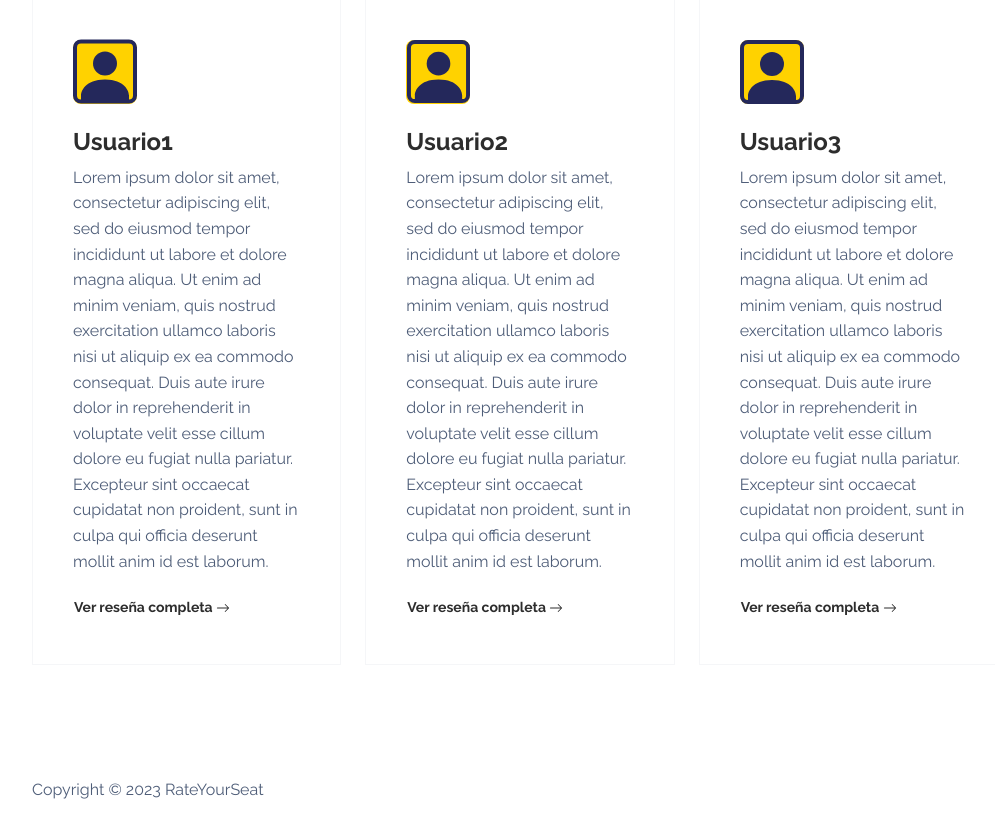
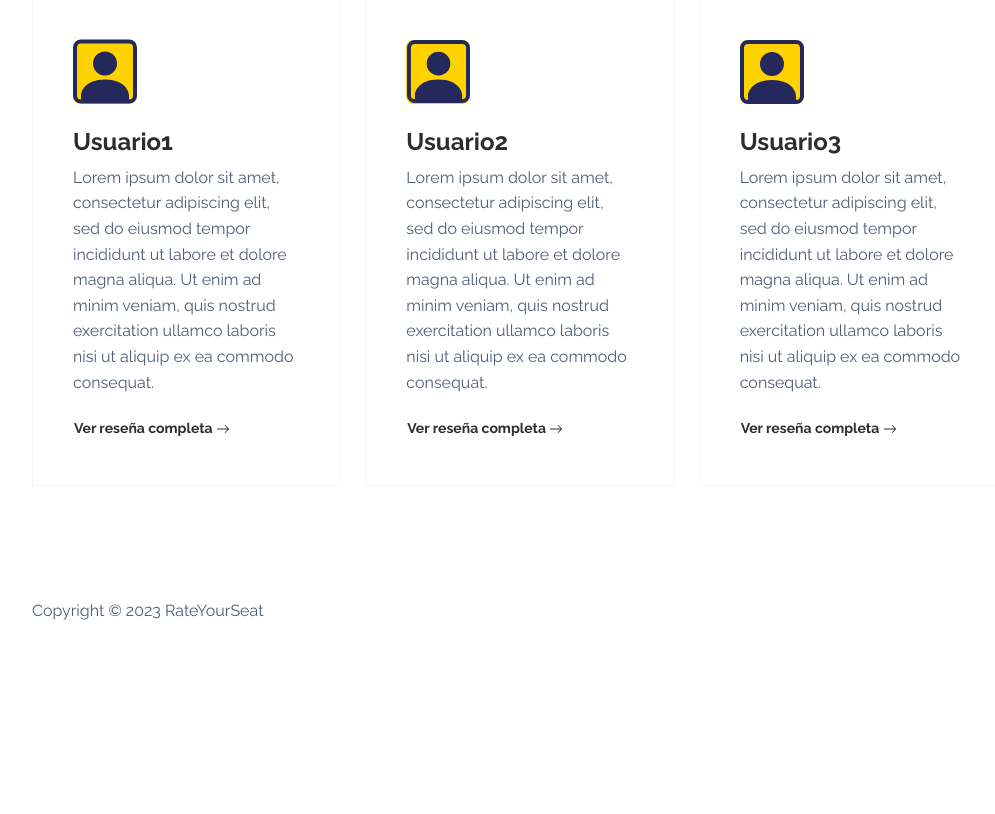
Before and after one commit to DCC-CC4401/2023-1-Grupo-16, a Django app: page /home/ in a window 1280 px wide. Shown: the part 515-1329 px from the top of the page, without its empty margins (120-1115 px from the left). After the commit the page ends 1135 px from the top, so only its background shows below. Run offline with Django 4.2, Linux system fonts and the light colour scheme; some libraries are stand-ins or nearby versions.

Commit message:
style: put less text in review example

```diff
--- a/rateyourseat/app_inicial/templates/app_inicial/home.html
+++ b/rateyourseat/app_inicial/templates/app_inicial/home.html
@@ -56,7 +56,7 @@
 </div></div>
                             <div>
                                 <h4 class="fw-bold">Usuario1</h4>
-                                <p class="text-muted">Lorem ipsum dolor sit amet, consectetur adipiscing elit, sed do eiusmod tempor incididunt ut labore et dolore magna aliqua. Ut enim ad minim veniam, quis nostrud exercitation ullamco laboris nisi ut aliquip ex ea commodo consequat. Duis aute irure dolor in reprehenderit in voluptate velit esse cillum dolore eu fugiat nulla pariatur. Excepteur sint occaecat cupidatat non proident, sunt in culpa qui officia deserunt mollit anim id est laborum.</p><button class="btn btn-sm px-0" type="button">Ver reseña completa&nbsp;<svg xmlns="http://www.w3.org/2000/svg" width="1em" height="1em" fill="currentColor" viewBox="0 0 16 16" class="bi bi-arrow-right">
+                                <p class="text-muted">Lorem ipsum dolor sit amet, consectetur adipiscing elit, sed do eiusmod tempor incididunt ut labore et dolore magna aliqua. Ut enim ad minim veniam, quis nostrud exercitation ullamco laboris nisi ut aliquip ex ea commodo consequat.</p><button class="btn btn-sm px-0" type="button">Ver reseña completa&nbsp;<svg xmlns="http://www.w3.org/2000/svg" width="1em" height="1em" fill="currentColor" viewBox="0 0 16 16" class="bi bi-arrow-right">
                                         <path fill-rule="evenodd" d="M1 8a.5.5 0 0 1 .5-.5h11.793l-3.147-3.146a.5.5 0 0 1 .708-.708l4 4a.5.5 0 0 1 0 .708l-4 4a.5.5 0 0 1-.708-.708L13.293 8.5H1.5A.5.5 0 0 1 1 8z"></path>
                                     </svg></button>
                             </div>
@@ -72,7 +72,7 @@
                                 </svg></div>
                             <div>
                                 <h4 class="fw-bold">Usuario2</h4>
-                                <p class="text-muted">Lorem ipsum dolor sit amet, consectetur adipiscing elit, sed do eiusmod tempor incididunt ut labore et dolore magna aliqua. Ut enim ad minim veniam, quis nostrud exercitation ullamco laboris nisi ut aliquip ex ea commodo consequat. Duis aute irure dolor in reprehenderit in voluptate velit esse cillum dolore eu fugiat nulla pariatur. Excepteur sint occaecat cupidatat non proident, sunt in culpa qui officia deserunt mollit anim id est laborum.</p><button class="btn btn-sm px-0" type="button">Ver reseña completa&nbsp;<svg xmlns="http://www.w3.org/2000/svg" width="1em" height="1em" fill="currentColor" viewBox="0 0 16 16" class="bi bi-arrow-right">
+                                <p class="text-muted">Lorem ipsum dolor sit amet, consectetur adipiscing elit, sed do eiusmod tempor incididunt ut labore et dolore magna aliqua. Ut enim ad minim veniam, quis nostrud exercitation ullamco laboris nisi ut aliquip ex ea commodo consequat.</p><button class="btn btn-sm px-0" type="button">Ver reseña completa&nbsp;<svg xmlns="http://www.w3.org/2000/svg" width="1em" height="1em" fill="currentColor" viewBox="0 0 16 16" class="bi bi-arrow-right">
                                         <path fill-rule="evenodd" d="M1 8a.5.5 0 0 1 .5-.5h11.793l-3.147-3.146a.5.5 0 0 1 .708-.708l4 4a.5.5 0 0 1 0 .708l-4 4a.5.5 0 0 1-.708-.708L13.293 8.5H1.5A.5.5 0 0 1 1 8z"></path>
                                     </svg></button>
                             </div>
@@ -88,7 +88,7 @@
                                 </svg></div>
                             <div>
                                 <h4 class="fw-bold">Usuario3</h4>
-                                <p class="text-muted">Lorem ipsum dolor sit amet, consectetur adipiscing elit, sed do eiusmod tempor incididunt ut labore et dolore magna aliqua. Ut enim ad minim veniam, quis nostrud exercitation ullamco laboris nisi ut aliquip ex ea commodo consequat. Duis aute irure dolor in reprehenderit in voluptate velit esse cillum dolore eu fugiat nulla pariatur. Excepteur sint occaecat cupidatat non proident, sunt in culpa qui officia deserunt mollit anim id est laborum.</p><button class="btn btn-sm px-0" type="button">Ver reseña completa&nbsp;<svg xmlns="http://www.w3.org/2000/svg" width="1em" height="1em" fill="currentColor" viewBox="0 0 16 16" class="bi bi-arrow-right">
+                                <p class="text-muted">Lorem ipsum dolor sit amet, consectetur adipiscing elit, sed do eiusmod tempor incididunt ut labore et dolore magna aliqua. Ut enim ad minim veniam, quis nostrud exercitation ullamco laboris nisi ut aliquip ex ea commodo consequat.</p><button class="btn btn-sm px-0" type="button">Ver reseña completa&nbsp;<svg xmlns="http://www.w3.org/2000/svg" width="1em" height="1em" fill="currentColor" viewBox="0 0 16 16" class="bi bi-arrow-right">
                                         <path fill-rule="evenodd" d="M1 8a.5.5 0 0 1 .5-.5h11.793l-3.147-3.146a.5.5 0 0 1 .708-.708l4 4a.5.5 0 0 1 0 .708l-4 4a.5.5 0 0 1-.708-.708L13.293 8.5H1.5A.5.5 0 0 1 1 8z"></path>
                                     </svg></button>
                             </div>
```
